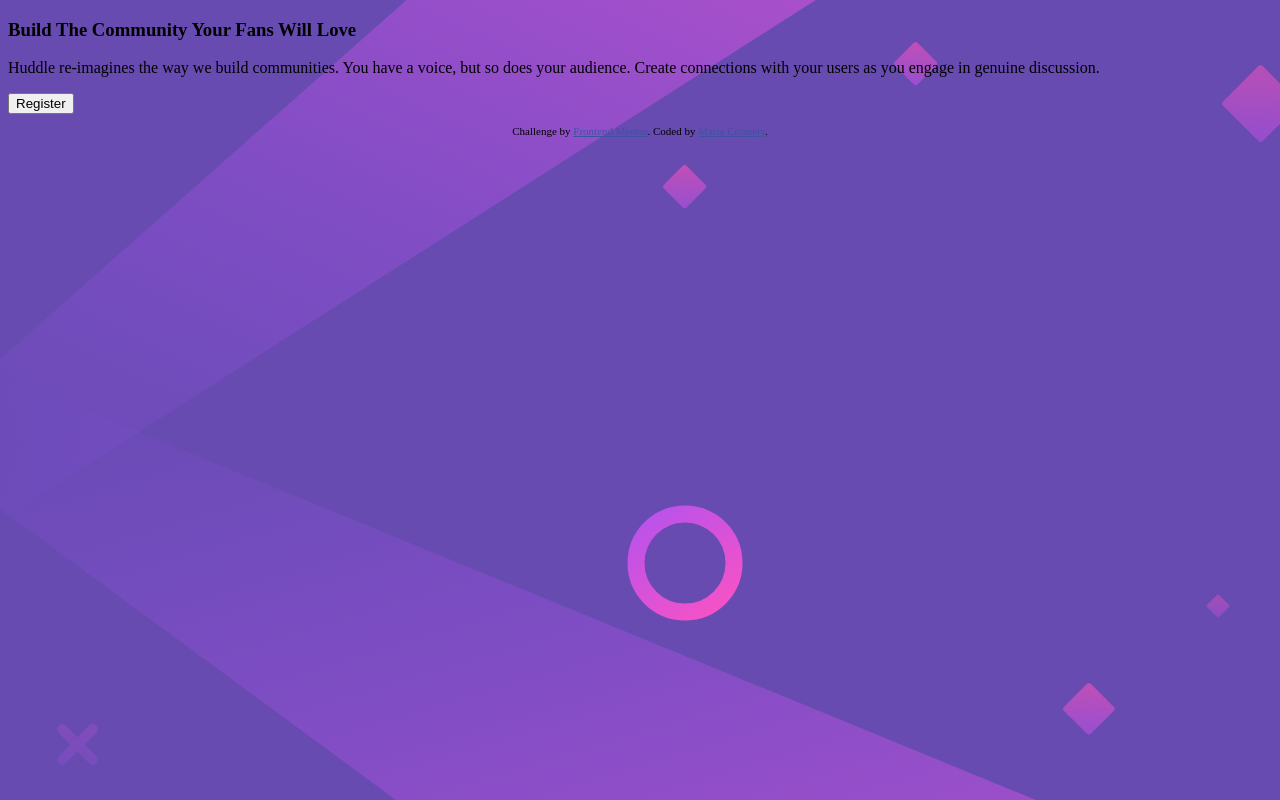
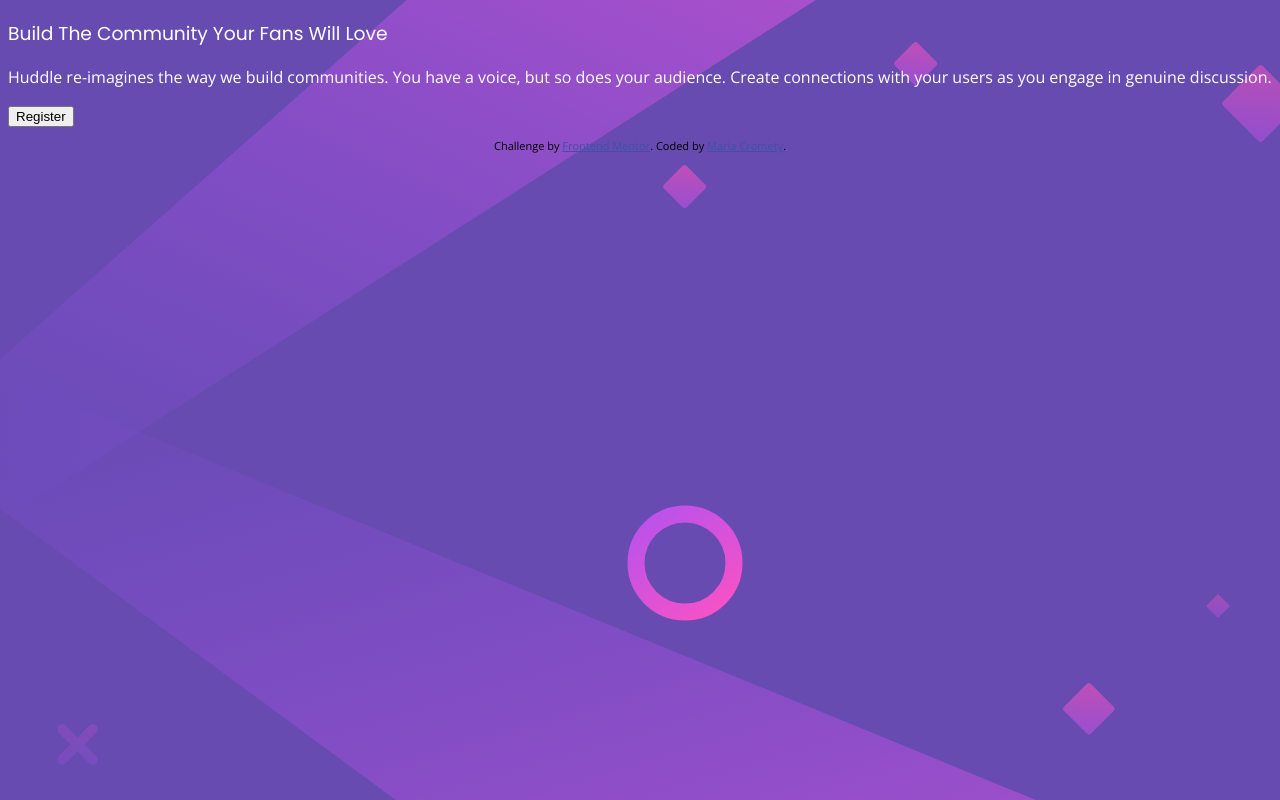
Before and after one commit to Angelxoxo757/Huddle-Landing-Page, a plain HTML site: page index.html in a window 1280 px wide. Drawn offline with nearby package versions, Linux system fonts and the light colour scheme.

Commit message:
Google and font awesome added

```diff
--- a/index.html
+++ b/index.html
@@ -7,8 +7,10 @@
   <!-- displays site properly based on user's device -->
 
   <link rel="icon" type="image/png" sizes="32x32" href="./images/favicon-32x32.png">
-
   <title>Frontend Mentor | Huddle landing page with single introductory section</title>
+  <link href="https://fonts.googleapis.com/css2?family=Poppins&display=swap" rel="stylesheet">
+  <link href="https://fonts.googleapis.com/css2?family=Open+Sans&display=swap" rel="stylesheet">
+  <script src="https://kit.fontawesome.com/ed119ddfc9.js" crossorigin="anonymous"></script>
   <link rel="stylesheet" href="styles.css">
 </head>
 
@@ -16,7 +18,7 @@
 
   <h3>Build The Community Your Fans Will Love</h3>
 
-  <p>Huddle re-imagines the way we build communities. You have a voice, but so does your audience.
+  <p class="huddle">Huddle re-imagines the way we build communities. You have a voice, but so does your audience.
     Create connections with your users as you engage in genuine discussion.
   </p>
   <button>Register</button>
--- a/styles.css
+++ b/styles.css
@@ -1,6 +1,18 @@
 body {
     background: url(./images/bg-desktop.svg) no-repeat center center fixed;
     background-color: rgb(103, 75, 177);
+    font-family: 'Open Sans', sans-serif;
+    font-weight: 400;
+}
+
+h3 {
+    font-family: 'Poppins', sans-serif;
+    font-weight: 400;
+    color: #fff;
+}
+
+.huddle {
+    color: #fff;
 }
 
 .attribution {
```
